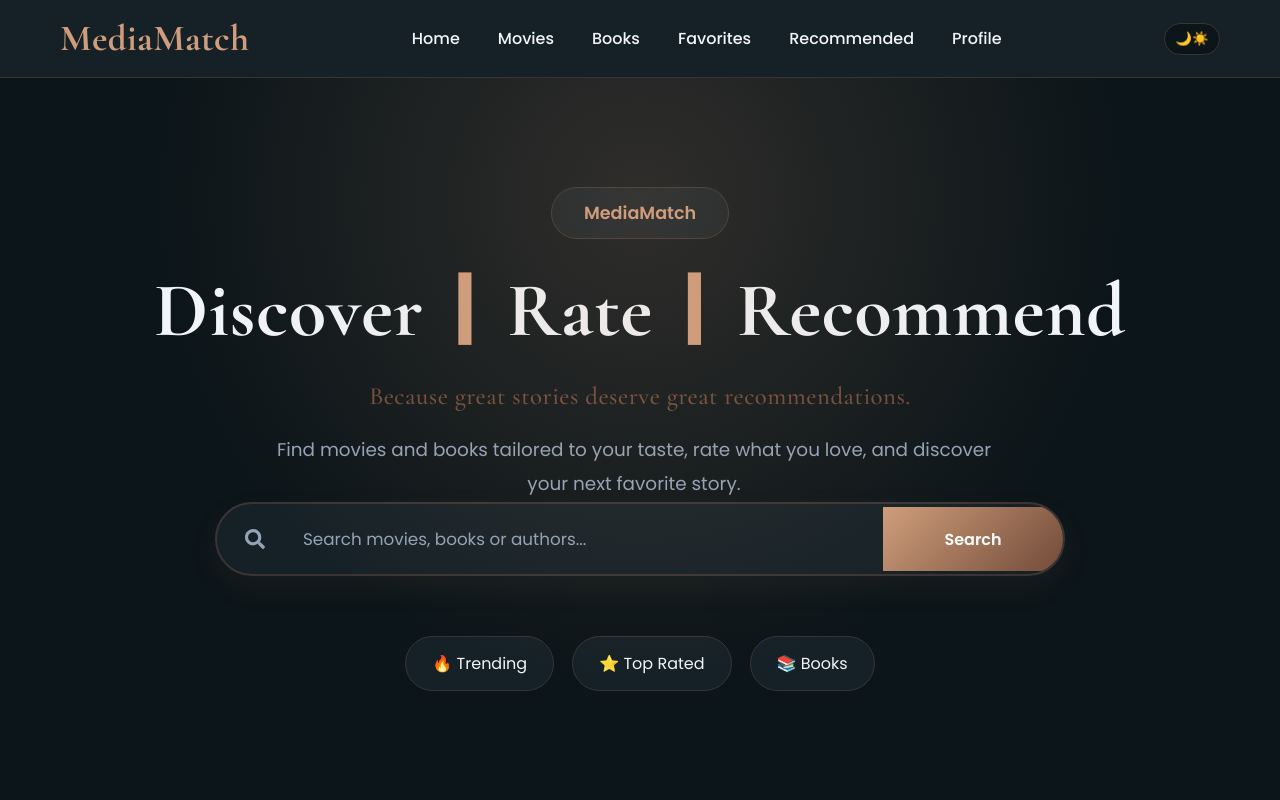
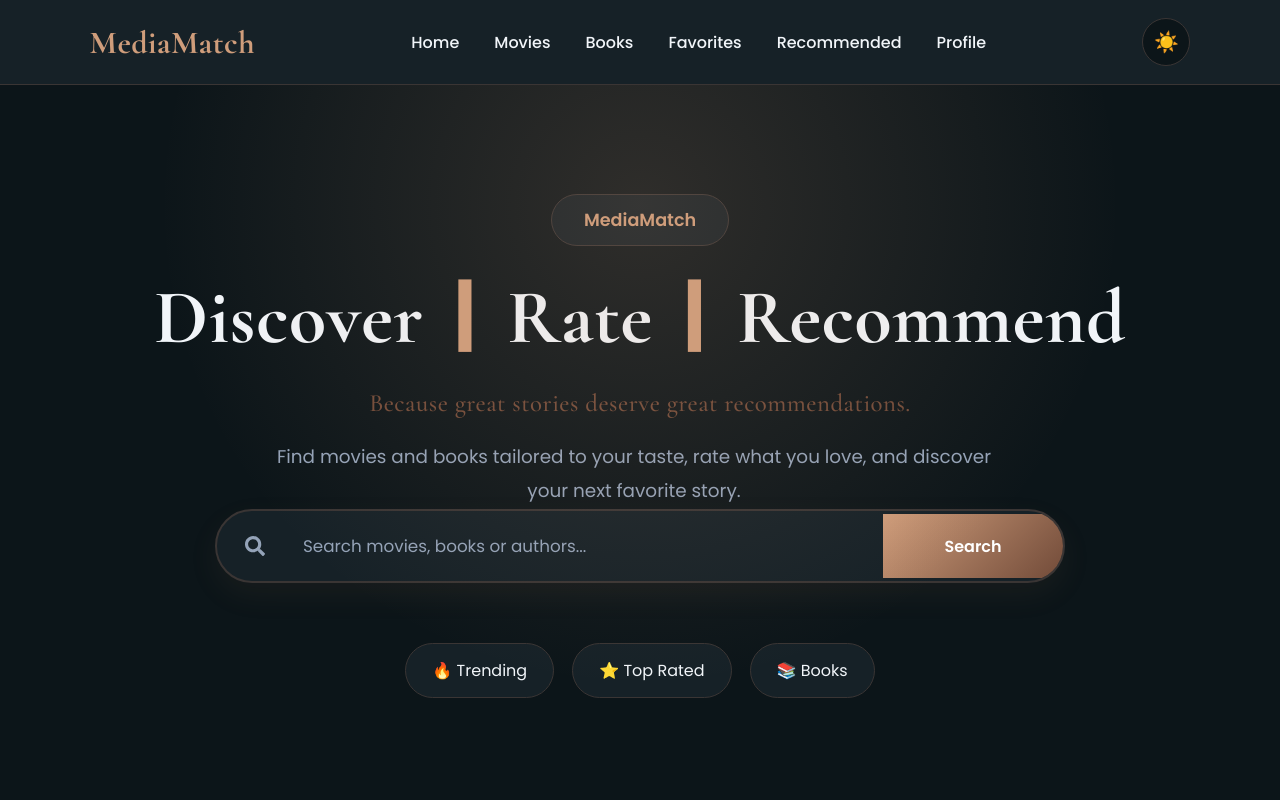
Before and after one commit to Ishi-ita/MediaMatch, a React (Vite) app: page / in a window 1280 px wide. Shown: the top 800 px of the page. Built offline with nearby package versions, Linux system fonts and the light colour scheme; no server answers.

Commit message:
Add mobile navbar

```diff
--- a/src/components/Navbar/Navbar.css
+++ b/src/components/Navbar/Navbar.css
@@ -1,80 +1,38 @@
 .navbar {
   position: sticky;
   top: 0;
-  z-index: 999;
-
-  height: 78px;
+  z-index: 1000;
 
   display: flex;
   justify-content: space-between;
   align-items: center;
 
-  padding: 0 60px;
+  padding: 18px 7%;
 
   background: var(--surface);
+  backdrop-filter: blur(15px);
 
   border-bottom: 1px solid var(--border);
-
-  backdrop-filter: blur(18px);
-
-  transition: var(--transition);
 }
 
-/* ---------- Logo ---------- */
-
 .logo {
-  font-size: 2.3rem;
+  font-size: 2rem;
+  font-weight: 700;
   color: var(--accent);
-
-  cursor: pointer;
-
-  transition: var(--transition);
 }
-
-.logo:hover {
-  color: var(--secondary);
-}
-
-/* ---------- Navigation ---------- */
 
 .nav-links {
   display: flex;
   align-items: center;
-  gap: 38px;
-}
+  gap: 35px;
 
-.nav-links li {
   list-style: none;
 }
 
 .nav-links a {
-  position: relative;
-
   color: var(--text-primary);
-
-  font-size: 1rem;
+  text-decoration: none;
   font-weight: 500;
-
-  transition: var(--transition);
-}
-
-/* underline animation */
-
-.nav-links a::after {
-  content: "";
-
-  position: absolute;
-
-  left: 50%;
-  bottom: -8px;
-
-  width: 0;
-  height: 2px;
-
-  background: var(--accent);
-
-  transform: translateX(-50%);
-
   transition: .3s;
 }
 
@@ -82,65 +40,88 @@
   color: var(--accent);
 }
 
-.nav-links a:hover::after {
-  width: 100%;
+.navbar-right {
+  display: flex;
+  align-items: center;
+  gap: 15px;
 }
 
-/* ---------- Theme Toggle ---------- */
+.theme-toggle {
+  width: 48px;
+  height: 48px;
 
-.theme-toggle {
-  width: 56px;
-  height: 32px;
-
-  border-radius: 999px;
+  border-radius: 50%;
+  border: 1px solid var(--border);
 
   background: var(--bg-main);
-
-  border: 1px solid var(--border);
-
-  display: flex;
-  align-items: center;
-  justify-content: center;
+  color: var(--text-primary);
 
   cursor: pointer;
+  font-size: 20px;
 
-  transition: var(--transition);
+  transition: .3s;
 }
 
 .theme-toggle:hover {
-  box-shadow: 0 0 20px rgba(207,157,123,.25);
+  transform: rotate(20deg);
 }
 
-/* ---------- Responsive ---------- */
+.menu-btn {
+  display: none;
 
-@media (max-width:900px){
+  width: 48px;
+  height: 48px;
 
-.navbar{
+  border: none;
+  border-radius: 50%;
 
-padding:0 20px;
+  background: var(--accent);
+  color: white;
 
+  cursor: pointer;
+  font-size: 28px;
 }
 
-.nav-links{
+@media (max-width: 900px) {
 
-gap:20px;
+  .menu-btn {
+    display: flex;
+    align-items: center;
+    justify-content: center;
+  }
 
+  .nav-links {
+    position: absolute;
+
+    top: 100%;
+    left: 0;
+    right: 0;
+
+    display: none;
+    flex-direction: column;
+
+    gap: 25px;
+
+    padding: 30px;
+
+    background: var(--surface);
+
+    border-bottom: 1px solid var(--border);
+
+    box-shadow: 0 10px 30px rgba(0,0,0,.15);
+  }
+
+  .nav-links.active {
+    display: flex;
+  }
+
+  .nav-links li {
+    width: 100%;
+    text-align: center;
+  }
+
+  .nav-links a {
+    display: block;
+    font-size: 1.1rem;
+  }
 }
-
-.logo{
-
-font-size:1.9rem;
-
-}
-
-}
-
-@media (max-width:700px){
-
-.nav-links{
-
-display:none;
-
-}
-
-}
--- a/src/components/Navbar/Navbar.jsx
+++ b/src/components/Navbar/Navbar.jsx
@@ -1,55 +1,75 @@
+import { useState, useContext } from "react";
+import { Link } from "react-router-dom";
+import { HiMenu, HiX } from "react-icons/hi";
+
 import "./Navbar.css";
-import { Link } from "react-router-dom";
-import { useContext } from "react";
-
 import { ThemeContext } from "../../context/ThemeContext";
 
 function Navbar() {
+  const [menuOpen, setMenuOpen] = useState(false);
+
   const { theme, toggleTheme } = useContext(ThemeContext);
+
+  function closeMenu() {
+    setMenuOpen(false);
+  }
 
   return (
     <nav className="navbar">
-      <h2 className="logo">MediaMatch</h2>
+      <Link to="/" className="logo">
+        MediaMatch
+      </Link>
 
-      <ul className="nav-links">
+      <ul className={`nav-links ${menuOpen ? "active" : ""}`}>
         <li>
-          <Link to="/">Home</Link>
+          <Link to="/" onClick={closeMenu}>
+            Home
+          </Link>
         </li>
 
         <li>
-          <Link to="/movies">Movies</Link>
+          <Link to="/movies" onClick={closeMenu}>
+            Movies
+          </Link>
         </li>
 
         <li>
-          <Link to="/books">Books</Link>
+          <Link to="/books" onClick={closeMenu}>
+            Books
+          </Link>
         </li>
 
         <li>
-          <Link to="/favorites">Favorites</Link>
+          <Link to="/favorites" onClick={closeMenu}>
+            Favorites
+          </Link>
         </li>
 
         <li>
-          <Link to="/recommended">Recommended</Link>
+          <Link to="/recommended" onClick={closeMenu}>
+            Recommended
+          </Link>
         </li>
 
         <li>
-          <Link to="/profile">Profile</Link>
+          <Link to="/profile" onClick={closeMenu}>
+            Profile
+          </Link>
         </li>
       </ul>
 
-      <button
-        className="theme-toggle"
-        onClick={toggleTheme}
-        title="Switch Theme"
-      >
-        <span className={theme === "dark" ? "active" : ""}>
-          🌙
-        </span>
+      <div className="navbar-right">
+        <button className="theme-toggle" onClick={toggleTheme}>
+          {theme === "dark" ? "☀️" : "🌙"}
+        </button>
 
-        <span className={theme === "light" ? "active" : ""}>
-          ☀️
-        </span>
-      </button>
+        <button
+          className="menu-btn"
+          onClick={() => setMenuOpen(!menuOpen)}
+        >
+          {menuOpen ? <HiX /> : <HiMenu />}
+        </button>
+      </div>
     </nav>
   );
 }
```
